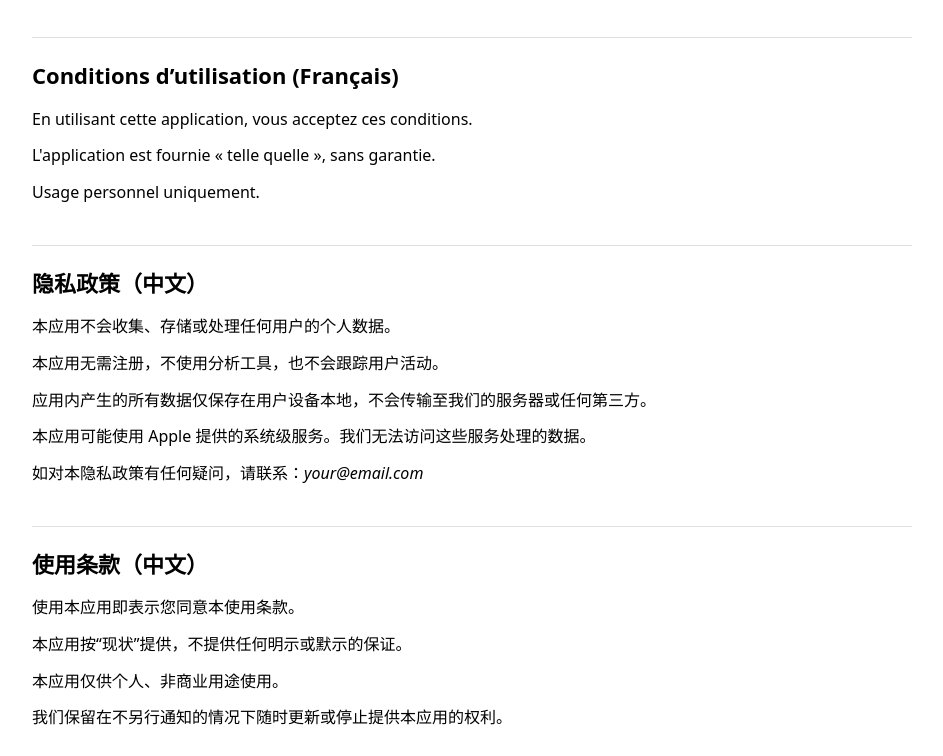
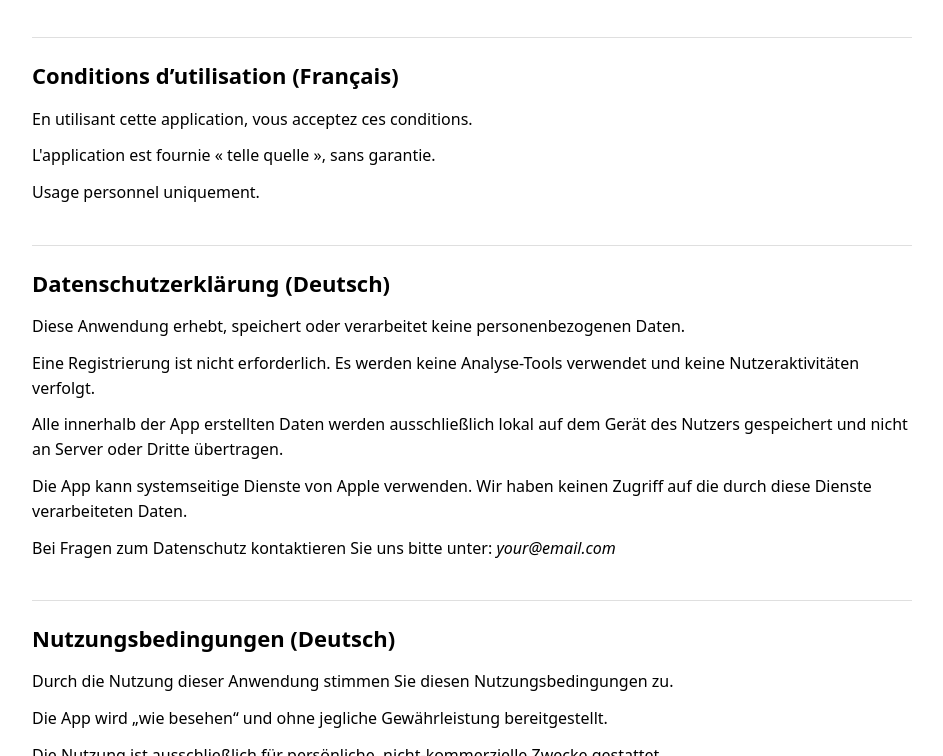
Before and after one commit to levitskayalena/lexlet-legal, a plain HTML site: page index.html in a window 1280 px wide. Shown: the part 2044-2800 px from the top of the page, without its empty margins (168-1111 px from the left). Drawn offline with Linux system fonts and the light colour scheme.

Commit message:
Update index.html

```diff
--- a/index.html
+++ b/index.html
@@ -72,6 +72,10 @@
     <strong>Français:</strong>
     <a href="#fr-privacy">Confidentialité</a>
     <a href="#fr-terms">Conditions</a>
+    &nbsp;|&nbsp;
+    <strong>Deutsch:</strong>
+    <a href="#de-privacy">Datenschutz</a>
+    <a href="#de-terms">Nutzungsbedingungen</a>
     &nbsp;|&nbsp;
 <strong>中文:</strong>
 <a href="#zh-privacy">隐私</a>
@@ -150,6 +154,24 @@
   <p>L'application est fournie « telle quelle », sans garantie.</p>
   <p>Usage personnel uniquement.</p>
 </section>
+  <!-- ================= GERMAN ================= -->
+
+<section id="de-privacy">
+  <h2>Datenschutzerklärung (Deutsch)</h2>
+  <p>Diese Anwendung erhebt, speichert oder verarbeitet keine personenbezogenen Daten.</p>
+  <p>Eine Registrierung ist nicht erforderlich. Es werden keine Analyse-Tools verwendet und keine Nutzeraktivitäten verfolgt.</p>
+  <p>Alle innerhalb der App erstellten Daten werden ausschließlich lokal auf dem Gerät des Nutzers gespeichert und nicht an Server oder Dritte übertragen.</p>
+  <p>Die App kann systemseitige Dienste von Apple verwenden. Wir haben keinen Zugriff auf die durch diese Dienste verarbeiteten Daten.</p>
+  <p>Bei Fragen zum Datenschutz kontaktieren Sie uns bitte unter: <em>your@email.com</em></p>
+</section>
+
+<section id="de-terms">
+  <h2>Nutzungsbedingungen (Deutsch)</h2>
+  <p>Durch die Nutzung dieser Anwendung stimmen Sie diesen Nutzungsbedingungen zu.</p>
+  <p>Die App wird „wie besehen“ und ohne jegliche Gewährleistung bereitgestellt.</p>
+  <p>Die Nutzung ist ausschließlich für persönliche, nicht-kommerzielle Zwecke gestattet.</p>
+  <p>Wir behalten uns das Recht vor, die App jederzeit ohne vorherige Ankündigung zu ändern oder einzustellen.</p>
+</section>
 <!-- ================= CHINESE (SIMPLIFIED) ================= -->
 
 <section id="zh-privacy">
```
